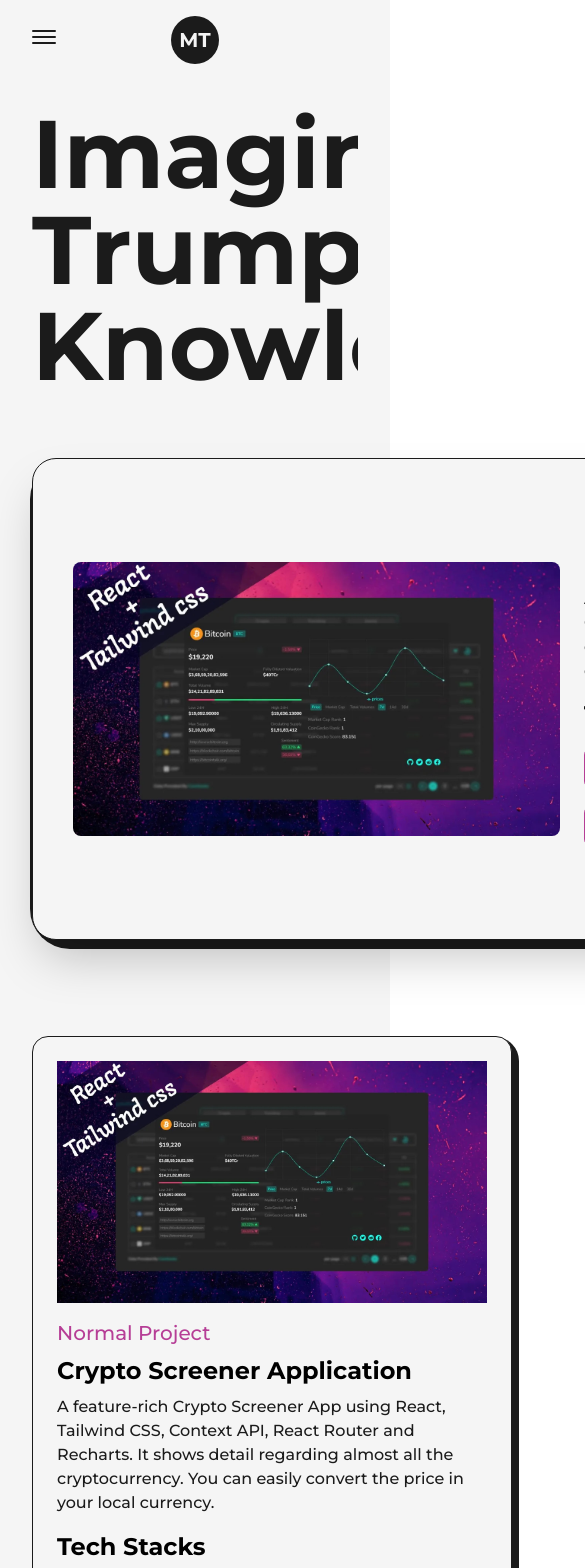
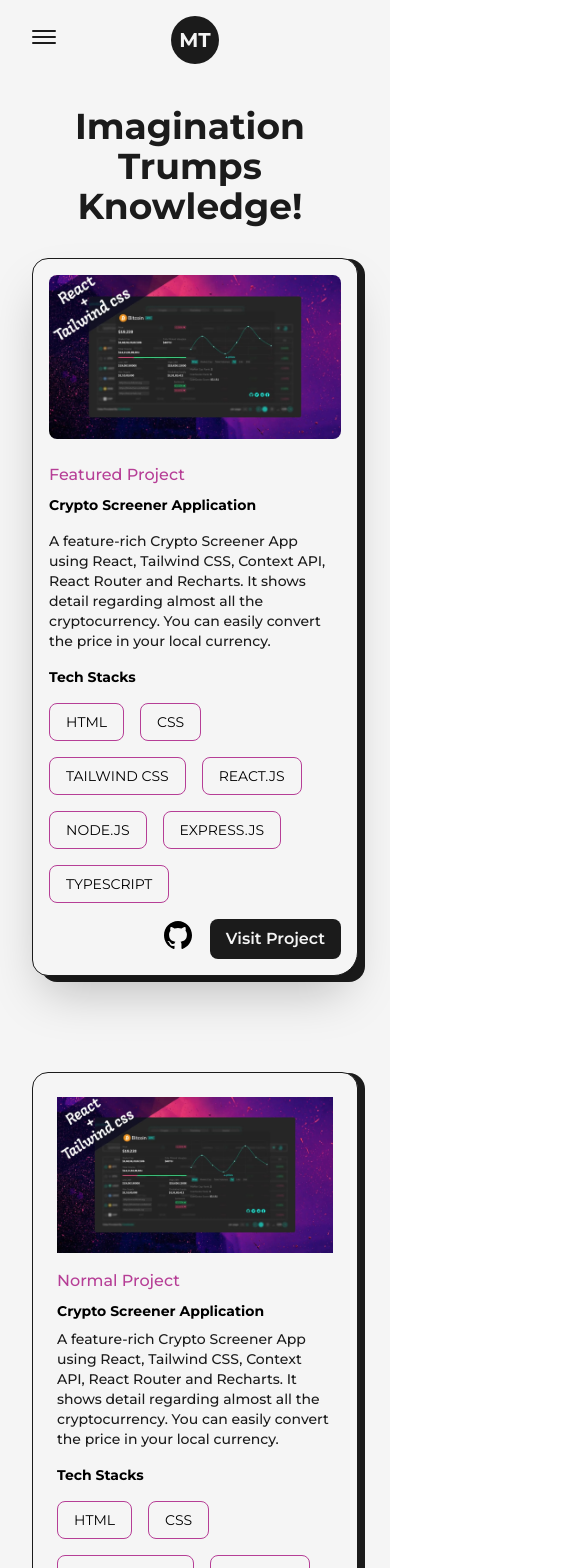
Before and after one commit to MilkiasTonji/mock-portfolio, a Next.js app: page /projects in a window 390 px wide. Shown: the top 1568 px of the page, 585 px wide, since content can reach past the window. Built offline with nearby package versions, Linux system fonts and the light colour scheme.

Commit message:
Completed making projects page responsive

```diff
--- a/src/pages/projects.js
+++ b/src/pages/projects.js
@@ -65,13 +65,15 @@ const FramerImage = motion(Image);
 
 const FeaturedProject = ({ type, title, summary, img, link, github, techStacks }) => {
     return (<article className={`w-full flex items-center  border border-solid border-dark bg-light dark:bg-dark dark:border-light relative rounded-br-2xl ${type === "Featured Project" ?
-        'justify-between rounded-3xl shadow-2xl p-10' : 'flex flex-col justify-center rounded-2xl p-6'
+        'justify-between rounded-3xl shadow-2xl p-10 lg:flex-col lg:p-8 xs:rounded-2xl xs:rounded-br-3xl xs:p-4'
+        : 'flex flex-col justify-center rounded-2xl p-6'
         }`}>
 
-        <div className={`absolute top-0 -right-2  bg-dark dark:bg-light rounded-br-3xl -z-10 w-[101%]  ${type==="Featured Project" ? 'h-[102%] rounded-[2.5rem]' : 'h-[101%] rounded-[1.5rem]'}`} />
+        <div className={`absolute top-0 -right-2  bg-dark dark:bg-light rounded-br-3xl -z-10 w-[101%]
+        xs:-right-2 sm:h-[101%] xs:w-full  xs:rounded-[1rem]  ${type==="Featured Project" ? 'h-[102%] rounded-[2.5rem]' : 'h-[101%] rounded-[1.5rem]'}`} />
 
         <Link href={link} target='_blank'
-            className={`${type === "Featured Project" ? 'w-1/2 cursor-pointer overflow-hidden rounded-lg'
+            className={`${type === "Featured Project" ? 'w-1/2 cursor-pointer overflow-hidden rounded-lg lg:w-full'
             : 'w-full'}`}>
             <FramerImage src={img} alt={title} className='w-full h-auto'
                 whileHover={{scale: 1.05}}
@@ -80,30 +82,30 @@ const FeaturedProject = ({ type, title, summary, img, link, github, techStacks }
                 sizes="(max-width: 768px) 100vw, (max-width: 1200px) 50vw, 50vw"
             />
         </Link>
-        <div className={`${type== 'Featured Project' ? 'w-1/2 flex flex-col items-start justify-between pl-6'
+        <div className={`${type== 'Featured Project' ? 'w-1/2 flex flex-col items-start justify-between pl-6 lg:w-full lg:pl-0 lg:pt-6'
         : 'w-full mt-4'}`}>
-            <span className='text-primary font-medium text-xl dark:text-primaryDark'>{type}</span>
+            <span className='text-primary font-medium text-xl dark:text-primaryDark xs:text-base'>{type}</span>
             <Link href={link} target='_blank' className='hover:underline underline-offset-2'>
-                <h2 className={`my-2 w-full text-left font-bold dark:text-light ${type==="Featured Project" ? 'text-3xl' : 'text-2xl'}`}>{title}</h2>
+                <h2 className={`my-2 w-full text-left font-bold dark:text-light sm:text-sm ${type==="Featured Project" ? 'text-3xl' : 'text-2xl'}`}>{title}</h2>
             </Link>
 
-            <p className='my-2 font-medium text-dark dark:text-light'>{summary}</p>
+            <p className='my-2 font-medium text-dark dark:text-light sm:text-sm'>{summary}</p>
 
             <div className='flex flex-col'>
                 <div className='flex flex-wrap items-center gap-4 '>
-                    <h3 className='mt-2 w-full text-left text-2xl font-bold dark:text-light'>Tech Stacks</h3>
+                    <h3 className='mt-2 w-full text-left text-2xl font-bold dark:text-light sm:text-sm'>Tech Stacks</h3>
                     {
                         techStacks.map((tech, index) => (
-                            <div key={`${index}-${tech}`} className='flex gap-4'>
-                                <span className='p-2 px-4 border-primary dark:border-primaryDark dark:text-light border-solid border-[1px] rounded-lg'>{tech}</span>
+                            <div key={`${index}-${tech}`} className='flex gap-4 xs:gap-2'>
+                                <span className='p-2 px-4 xs:text-sm border-primary dark:border-primaryDark dark:text-light border-solid border-[1px] rounded-lg'>{tech}</span>
                             </div>
                         ))
                     }
                 </div>
-                <div className='mt-2 flex items-start justify-end'>
-                    <Link href={github} target='_blank' className='w-10'><GithubIcon className={'dark:text-light'} /></Link>
+                <div className='mt-2 flex items-start justify-end md:mt-4'>
+                    <Link href={github} target='_blank' className='w-10 sm:w-8'><GithubIcon className={'dark:text-light'} /></Link>
                     <Link href={link} target='_blank' className='ml-4 rounded-lg bg-dark text-light
-                    dark:bg-light dark:text-dark p-2 px-6 text-lg font-semibold'>Visit Project</Link>
+                    dark:bg-light dark:text-dark p-2 px-6 text-lg font-semibold sm:px-4 sm:text-base'>Visit Project</Link>
                 </div>
             </div>
         </div>
@@ -120,11 +122,14 @@ const projects = () => {
             </Head>
             <main className='w-full mb-16 flex flex-col items-center justify-center'>
                 <Layout className='pt-16'>
-                    <AnimatedText text={"Imagination Trumps Knowledge!"} className='text-4xl mb-16' />
-                    <div className='grid grid-cols-12 gap-24'>
+                    <AnimatedText text={"Imagination Trumps Knowledge!"} className='text-4xl mb-16 lg:!text-6xl sm:!text-5xl xs:!text-4xl sm:mb-8' />
+                    <div className='grid grid-cols-12 gap-24 gap-y-32 xl:gap-x-16 lg:gap-x-8 md:gap-y-24 sm:gap-x-0'>
                         {
                             myProjects.map((project, index) => (
-                                <div className={`${project.type === "Featured Project" ? 'col-span-12' : 'col-span-6'}`}>
+                                <div
+                                className={`${project.type === "Featured Project" ? 'col-span-12' : 'col-span-6 md:col-span-12'}`}
+                                 key={`${index}-${project.type}`}
+                                >
                                     <FeaturedProject
                                         type={project.type}
                                         title={project.title}
```
